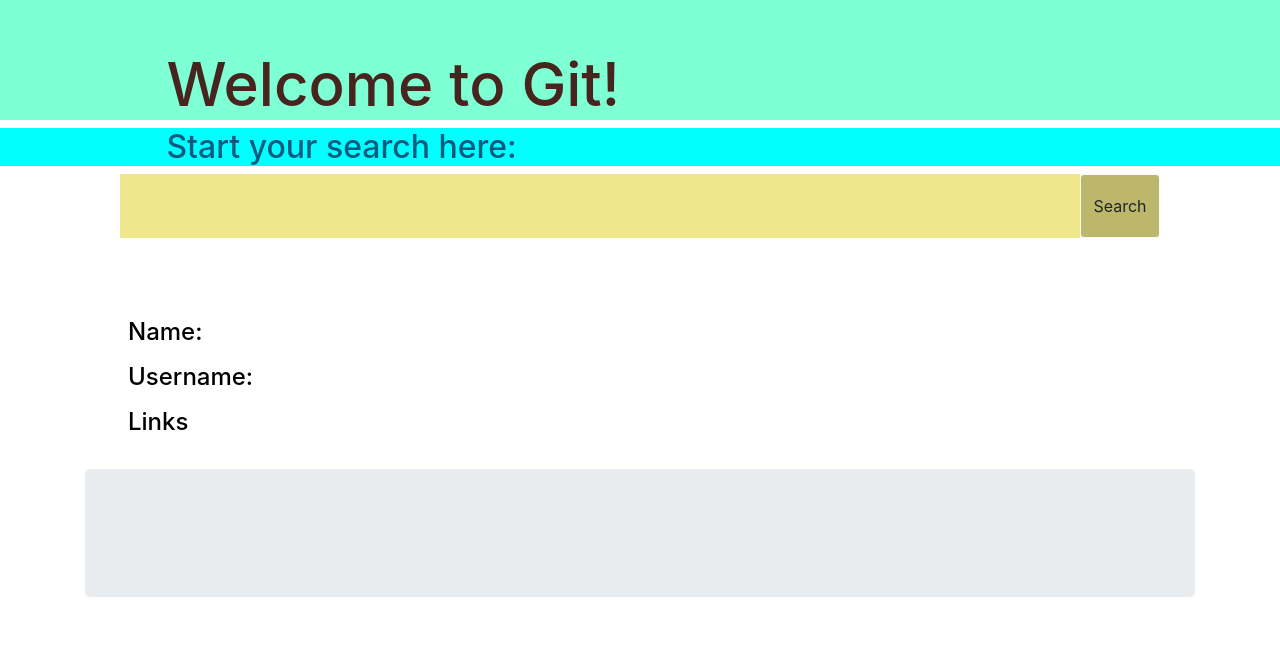
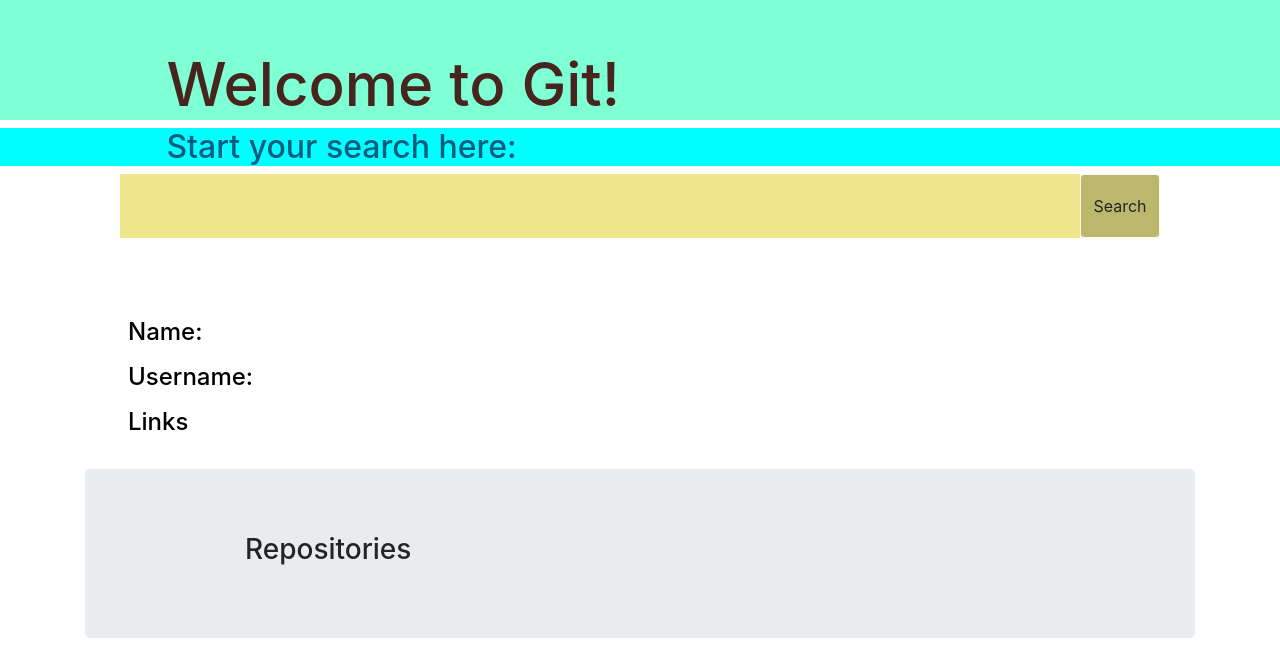
Before and after one commit to HassibIbrahim/Git-Search-Services, an Angular app: page / in a window 1280 px wide. Shown: the part 272-942 px from the top of the page. Before the commit the page ends 901 px from the top, so only its background shows below. Built offline with nearby package versions, Linux system fonts and the light colour scheme.

Commit message:
css implementation

```diff
--- a/src/app/repos/repos.component.html
+++ b/src/app/repos/repos.component.html
@@ -1,5 +1,13 @@
 <div class="container">
   <div class="jumbotron">
+    <h3>
+      Repositories
+    </h3>
+
+    <ul *ngFor='let repo of repos'>
+      <li>{{repo.name}}</li>
+      <li><a href={{repo.url}} target="_blank">View Repos</a></li>
+    </ul>
 
   </div>
 </div>
```
